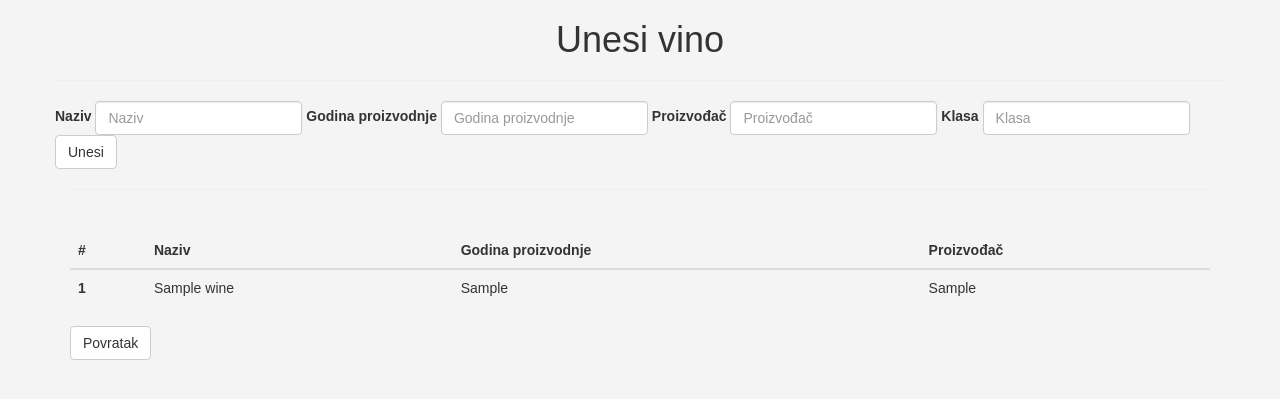
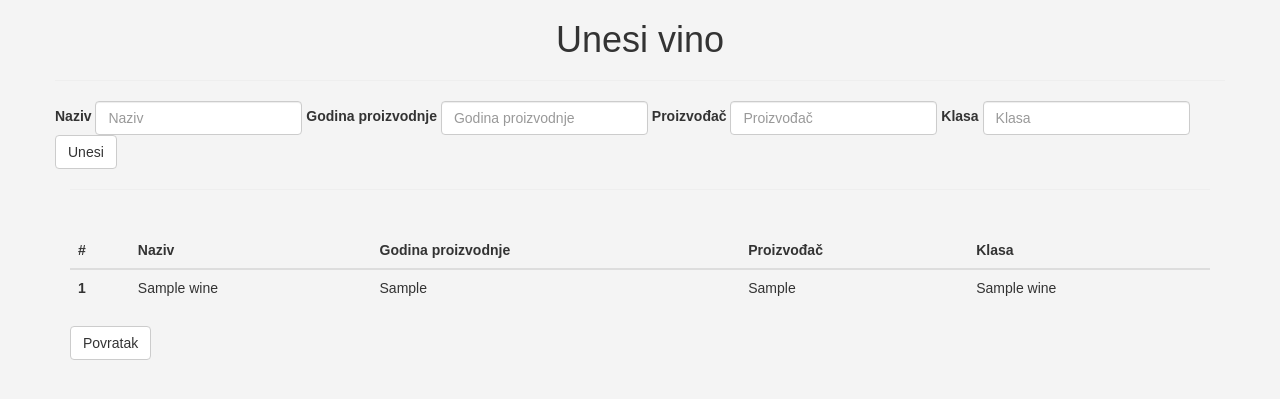
Before and after one commit to fvucemilo/label-recognition-app, a Flask app: page /wine in a window 1280 px wide. Shown: the top 399 px of the page. Run offline with Flask 2, Linux system fonts and the light colour scheme; tables that the repository leaves empty hold one stand-in row (values such as "Sample post"); some libraries are stand-ins or nearby versions.

Commit message:
Klasa fix

```diff
--- a/Template/wine/create.html
+++ b/Template/wine/create.html
@@ -41,6 +41,7 @@
         <th scope="col">Naziv</th>
         <th scope="col">Godina proizvodnje</th>
         <th scope="col">Proizvođač</th>
+        <th scope="col">Klasa</th>
       </tr>
     </thead>
     <tbody>
@@ -50,6 +51,7 @@
         <td>{{ data.name }}</td>
         <td>{{ data.production_year }}</td>
         <td>{{ data.manufacturer }}</td>
+        <td>{{ data.class_name }}</td>
       </tr>
       {% endfor %}
     </tbody>
```
